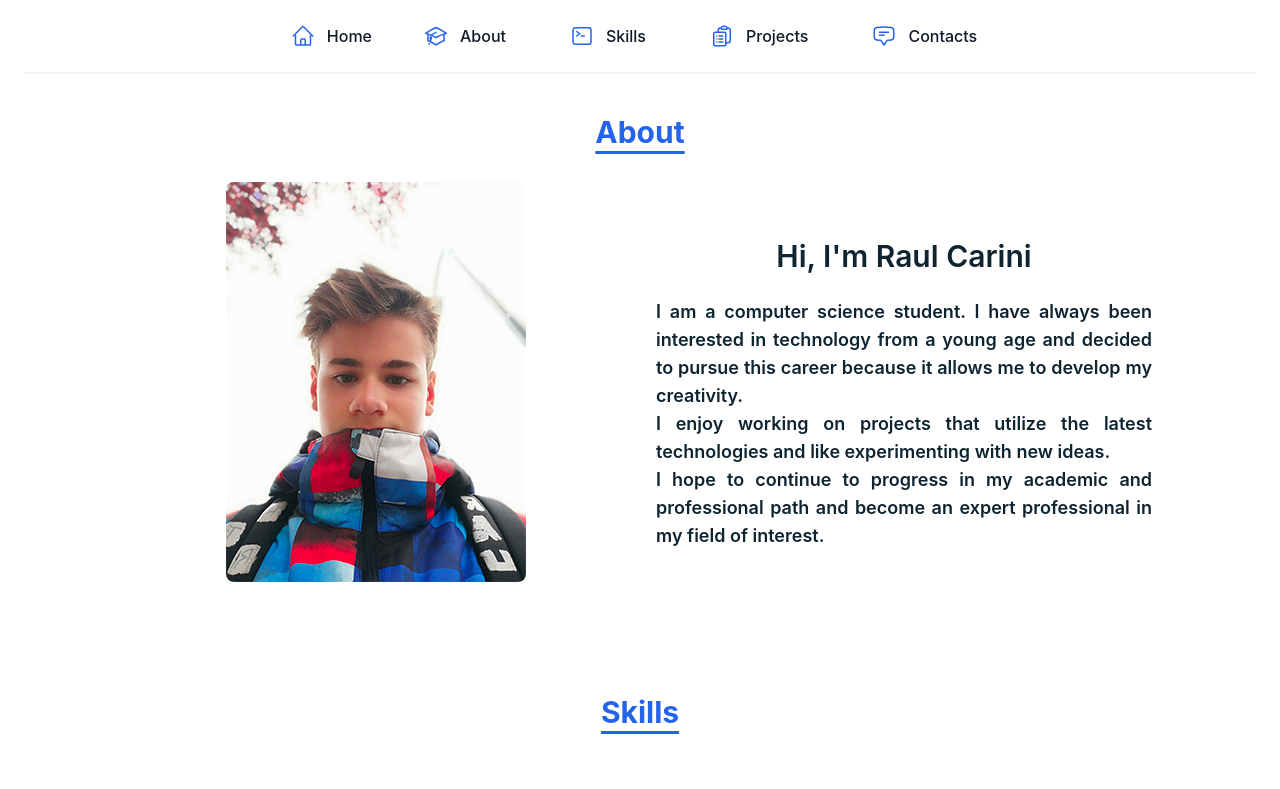
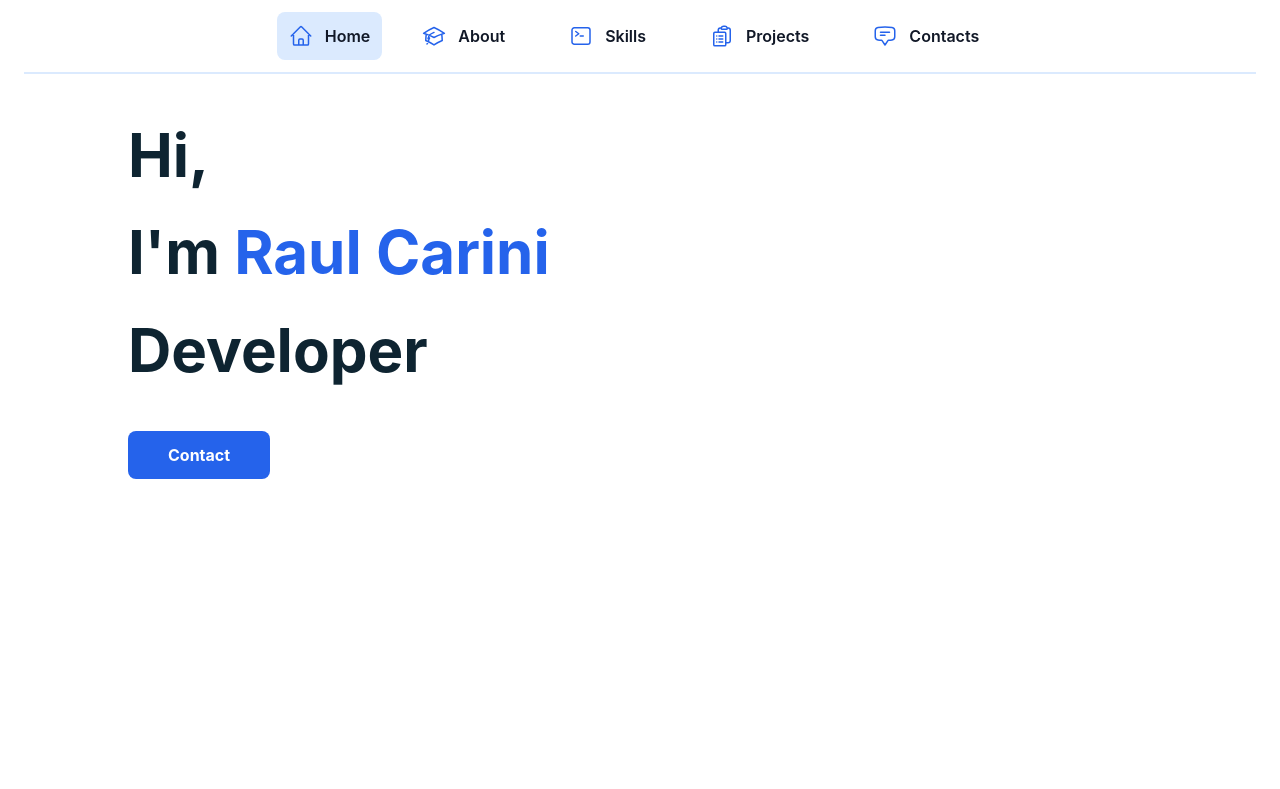
Before and after one commit to R4ULtv/raulcarini.com, a Next.js app: page / in a window 1280 px wide. Shown: the top 789 px of the page. Built offline with nearby package versions, Linux system fonts and the light colour scheme.

Commit message:
add Main

```diff
--- a/components/About.js
+++ b/components/About.js
@@ -2,7 +2,7 @@ import Image from "next/image"
 
 export default function About() {
     return (
-        <div className="p-10 animate-fadeIn" id="about">
+        <div className="pt-20 p-10 animate-fadeIn" id="about">
             <h2 className="text-center text-3xl font-bold text-blue-600 underline underline-offset-8">About</h2>
             <div className="grid md:grid-cols-2 md:items-center md:text-start max-w-5xl font-semibold text-center mx-auto gap-x-8 my-8 justify-items-center">
                 <Image src="/assets/img/about.jpg" height="400" width="300" quality="100" className="rounded-lg hover:scale-110 duration-150" alt="Thats Me ;)"/>
--- a/components/Footer.js
+++ b/components/Footer.js
@@ -6,13 +6,13 @@ export default function Footer() {
             <div className="container mx-auto text-center">
                 <div className="flex justify-center mb-4 flex-row">
                     <div className="md:basis-1/12">
-                        <Link href="/" className="p-3 text-base font-medium text-gray-900 hover:bg-gray-50 rounded-md">Home</Link>
+                        <Link href="/" className="p-3 text-base font-medium text-gray-900 hover:bg-blue-50 rounded-lg">Home</Link>
                     </div>
                     <div className="md:basis-1/12">
-                        <Link href="/privacy" className="p-3 text-base font-medium text-gray-900 hover:bg-gray-50 rounded-md">Privacy</Link>
+                        <Link href="/privacy" className="p-3 text-base font-medium text-gray-900 hover:bg-blue-50 rounded-lg">Privacy</Link>
                     </div>
                     <div className="md:basis-1/12">
-                        <Link href="/terms" className="p-3 text-base font-medium text-gray-900 hover:bg-gray-50 rounded-md">Terms</Link>
+                        <Link href="/terms" className="p-3 text-base font-medium text-gray-900 hover:bg-blue-50 rounded-lg">Terms</Link>
                     </div>
                 </div>
                 <p className="text-sm text-gray-900">Copyright © {new Date().getFullYear()} All Rights Reserved.</p>
--- /dev/null
+++ b/components/Main.js
@@ -0,0 +1,13 @@
+export default function Main() {
+    return(
+        <div className="grid grid-cols-1 max-w-5xl m-auto h-screen">
+            <div className="self-center">
+                <h1 className="text-6xl font-bold mb-8 leading-relaxed">Hi,<br/>I'm <span className="text-blue-600">Raul Carini</span><br/>Developer</h1>
+                <button className="bg-blue-600 py-3 px-10 rounded-lg text-white font-bold hover:shadow-lg">Contact</button>
+            </div>
+            <div className="">
+
+            </div>
+        </div>
+    )
+}
--- a/components/Navigation.js
+++ b/components/Navigation.js
@@ -1,4 +1,5 @@
 import Link from 'next/link'
+import { useRouter } from 'next/router';
 import { Fragment } from 'react'
 import { Popover, Transition } from '@headlessui/react'
 import {
@@ -44,9 +45,9 @@ const resources = [
 
 export default function Navigation() {
   return (
-    <Popover className="bg-white">
+    <Popover className="fixed z-10 w-full backdrop-filter backdrop-blur-md">
       <div className="mx-auto max-w-7xl px-4 sm:px-6">
-        <div className="flex items-center justify-between border-b-2 border-gray-100 py-6 md:justify-start md:space-x-10">
+        <div className="flex items-center justify-between border-b-2 border-blue-100 py-6 md:justify-start md:space-x-10">
           <div className="flex justify-start lg:w-0 lg:flex-1">
             {/* <a href="#">
               <span className="sr-only">Raul Carini</span>
@@ -66,23 +67,19 @@ export default function Navigation() {
           <Popover.Group as="nav" className="hidden space-x-10 md:flex">
                 {resources.map((item) => (
                   item.href == "/" ?(
-                    <Link
-                    key={item.name}
-                    href={item.href}
-                    className="-m-3 flex items-center rounded-md p-3 hover:bg-gray-50"
-                    >
-                    <item.icon className="h-6 w-6 flex-shrink-0 text-blue-600" aria-hidden="true" />
-                    <span className="ml-3 text-base font-medium text-gray-900">{item.name}</span>
+                    <Link key={item.name} href={item.href} className="-m-3 flex items-center rounded-lg p-3 bg-blue-100">
+                      <item.icon className="h-6 w-6 flex-shrink-0 text-blue-600" aria-hidden="true" />
+                      <span className="ml-3 text-base font-semibold text-gray-900">{item.name}</span>
                     </Link>
                   )
                   : (
                     <a
                     key={item.name}
                     href={item.href}
-                    className="-m-3 flex items-center rounded-md p-3 hover:bg-gray-50"
+                    className="-m-3 flex items-center rounded-lg p-3 hover:bg-blue-50"
                     >
                     <item.icon className="h-6 w-6 flex-shrink-0 text-blue-600" aria-hidden="true" />
-                    <span className="ml-3 text-base font-medium text-gray-900">{item.name}</span>
+                    <span className="ml-3 text-base font-semibold text-gray-900">{item.name}</span>
                     </a>
                   )
                 ))}
@@ -121,16 +118,20 @@ export default function Navigation() {
               </div>
               <div className="mt-6">
                 <nav className="grid gap-y-8">
-                    {resources.map((item) => (
-                        <a
-                        key={item.name}
-                        href={item.href}
-                        className="-m-3 flex items-center rounded-md p-3 hover:bg-gray-50"
-                        >
+                  {resources.map((item) => (
+                    item.href == "/" ?(
+                      <Link key={item.name} href={item.href} className="-m-3 flex items-center rounded-lg p-3 bg-blue-100">
                         <item.icon className="h-6 w-6 flex-shrink-0 text-blue-600" aria-hidden="true" />
-                        <span className="ml-3 text-base font-medium text-gray-900">{item.name}</span>
-                        </a>
-                    ))}
+                        <span className="ml-3 text-base font-semibold text-gray-900">{item.name}</span>
+                      </Link>
+                    )
+                    : (
+                      <a key={item.name} href={item.href} className="-m-3 flex items-center rounded-md p-3 hover:bg-blue-50">
+                        <item.icon className="h-6 w-6 flex-shrink-0 text-blue-600" aria-hidden="true" />
+                        <span className="ml-3 text-base font-semibold text-gray-900">{item.name}</span>
+                      </a>
+                    )
+                  ))}
                 </nav>
               </div>
             </div>
--- a/components/Projects.js
+++ b/components/Projects.js
@@ -2,13 +2,13 @@ import Image from "next/image"
 
 export default function Projects(data) {
     return (
-        <div className="p-10 animate-fadeIn" id="projects">
+        <div className="pt-20 p-10 animate-fadeIn" id="projects">
             <p className="text-center text-3xl font-bold text-blue-600 underline underline-offset-8">Projects</p>
             <div className="grid lg:grid-cols-3 md:grid-cols-2 grid-cols-1 my-8 items-center mx-auto max-w-7xl gap-x-8 gap-y-8 justify-items-center">
                 {data.images.map((item) => (
                     <a key={item.url} href={item.url} target="_blank" className="relative text-center group flex items-center justify-center">
-                        <Image src={item.src} width="320" height="320" quality="100" className="h-80 rounded-lg md:group-hover:scale-110 md:group-hover:blur-sm duration-150 blur-sm md:blur-none" alt={item.title}/>
-                        <div className="md:group-hover:opacity-100 md:group-hover:scale-90 text-5xl  duration-150 md:opacity-0 opacity-100 absolute m-0 text-white font-bold ">{item.title}</div>
+                        <Image src={item.src} width="320" height="320" quality="100" className="h-80 rounded-lg md:group-hover:scale-110 md:group-hover:blur-sm duration-150 blur-sm md:blur-none" alt={item.title} loading="lazy"/>
+                        <div className="md:group-hover:opacity-100 md:group-hover:scale-90 text-5xl duration-150 md:opacity-0 opacity-100 absolute m-0 text-white font-bold ">{item.title}</div>
                     </a>
                 ))}
             </div>
--- a/components/Skills.js
+++ b/components/Skills.js
@@ -2,7 +2,7 @@ import Image from "next/image"
 
 export default function Skills(data) {
     return (
-        <div className="p-10 animate-fadeIn" id="skills">
+        <div className="pt-20 p-10 animate-fadeIn" id="skills">
             <h2 className="text-center text-3xl font-bold text-blue-600 underline underline-offset-8">Skills</h2>
             <div className="grid md:grid-cols-2 md:items-center md:text-start max-w-5xl font-semibold text-center mx-auto gap-x-8 gap-y-8 my-8 justify-items-center">
                 <div>
@@ -18,7 +18,6 @@ export default function Skills(data) {
                             </div>
                         </div>
                     ))}
-
                 </div>
                 <Image src={data.image} height="384" width="384" quality="100" alt="raul carini skills" className="w-96 h-auto rounded-lg hover:scale-110 duration-150"/>
             </div>
--- a/pages/index.js
+++ b/pages/index.js
@@ -5,6 +5,7 @@ import About from '../components/About'
 import Skills from '../components/Skills'
 import Projects from '../components/Projects'
 import Footer from '../components/Footer'
+import Main from '../components/Main'
 
 export async function getStaticProps(){
   var random = Math.floor(Math.random() * 5) + 1
@@ -75,6 +76,7 @@ export default function Home({skills, skills_image, projects}) {
       <Navigation/>
 
       <main>
+        <Main/>
         <About/>
         <Skills image = {skills_image} skills = {skills}/>
         <Projects images = {projects}/>
```
